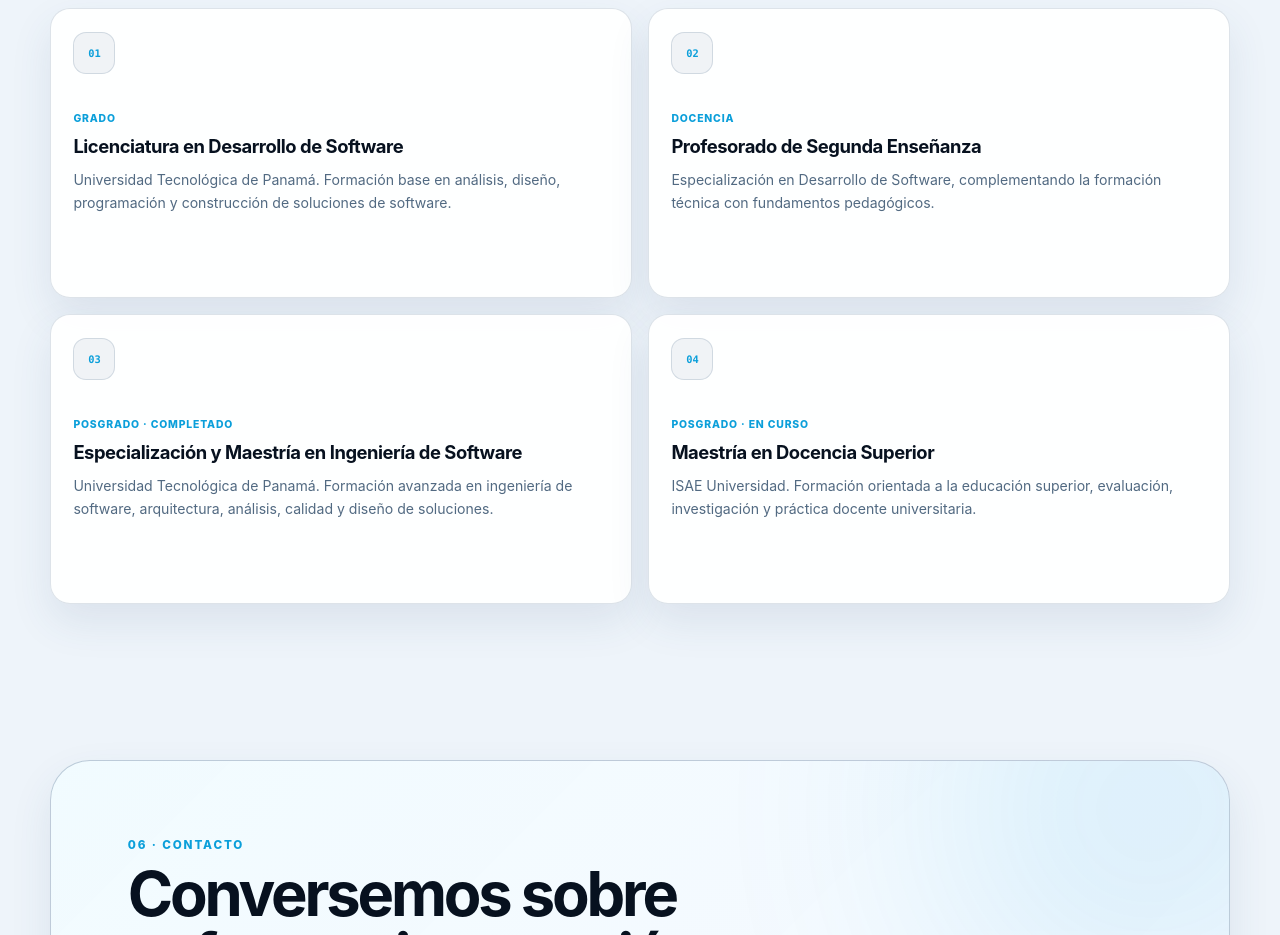
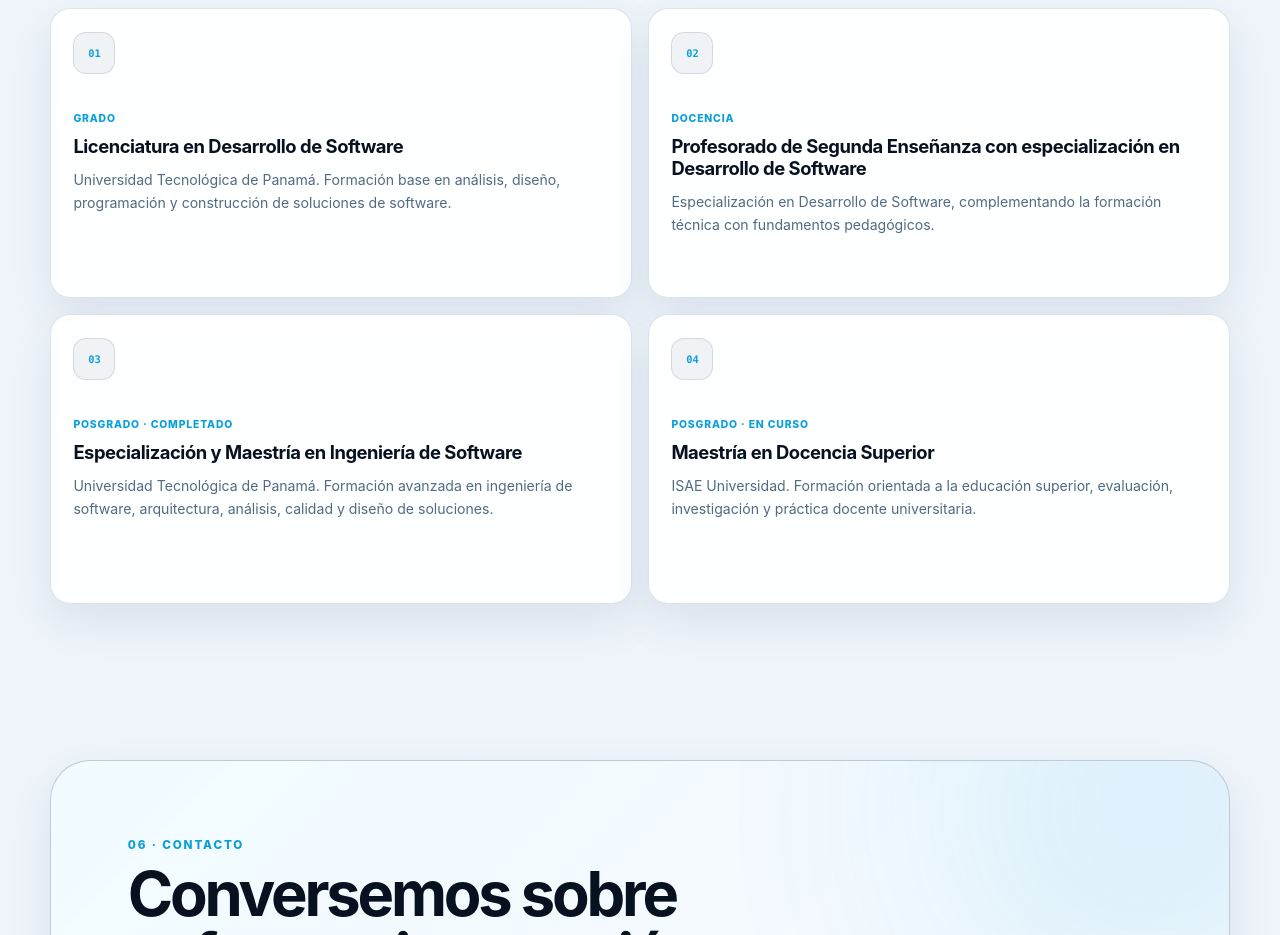
Before and after one commit to DanielDGe/danieldge.github.io, a React (Vite) app: page / in a window 1280 px wide. Shown: the part 5420-6355 px from the top of the page. Built offline with nearby package versions, Linux system fonts and the light colour scheme.

Commit message:
content: clarify teaching degree title

```diff
--- a/src/data/foundation.js
+++ b/src/data/foundation.js
@@ -119,7 +119,7 @@ export const educationPreview = [
   },
   {
     level: 'Docencia',
-    title: 'Profesorado de Segunda Enseñanza',
+    title: 'Profesorado de Segunda Enseñanza con especialización en Desarrollo de Software',
     description:
       'Especialización en Desarrollo de Software, complementando la formación técnica con fundamentos pedagógicos.',
   },
```
